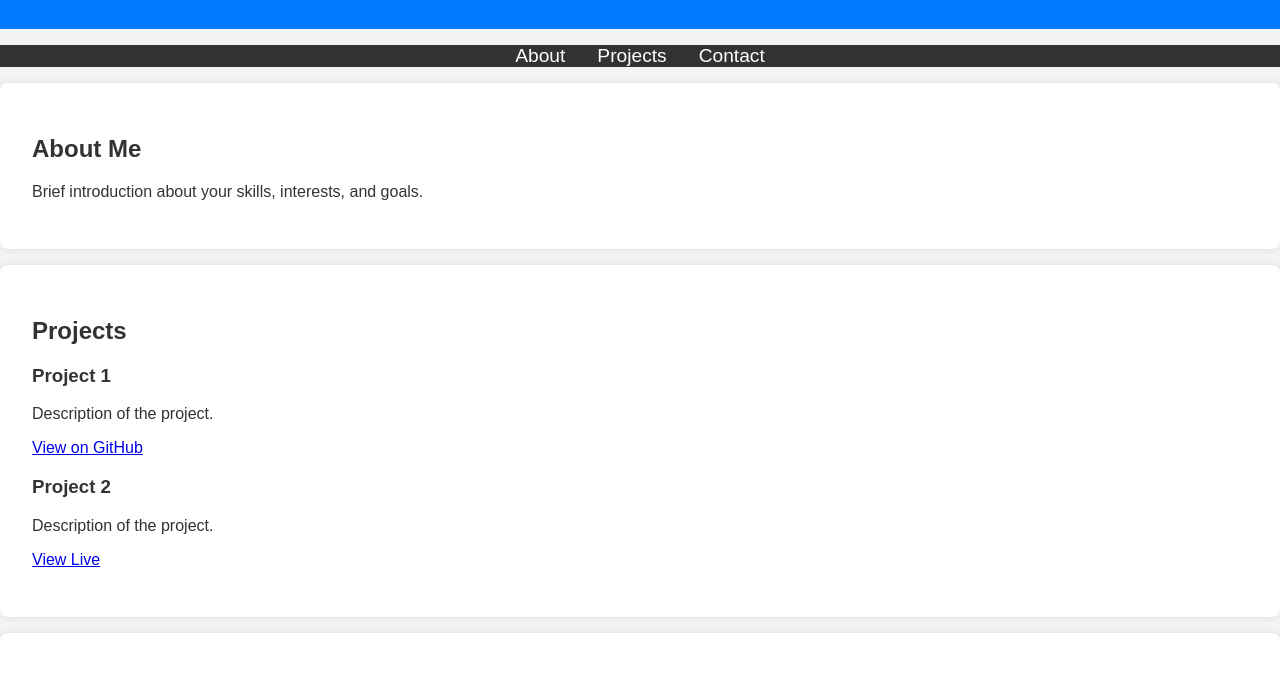
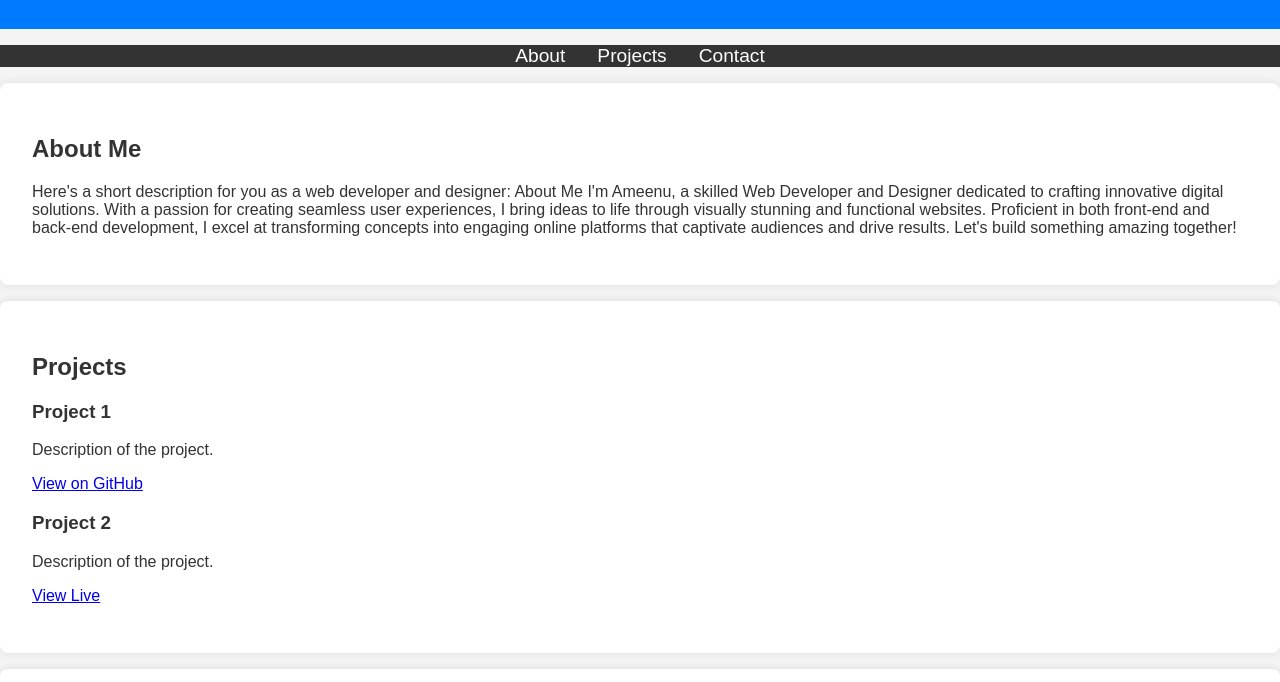
Before and after one commit to Aminullah-01/portfolio, a plain HTML site: page index.html in a window 1280 px wide. Shown: the part 117-799 px from the top of the page. Drawn offline with Linux system fonts and the light colour scheme.

Commit message:
Update index.html

```diff
--- a/index.html
+++ b/index.html
@@ -22,7 +22,11 @@
 
     <section id="about">
         <h2>About Me</h2>
-        <p>Brief introduction about your skills, interests, and goals.</p>
+        <p>Here's a short description for you as a web developer and designer:
+About Me
+I'm Ameenu, a skilled Web Developer and Designer dedicated to crafting innovative digital solutions. With a passion for creating seamless user experiences, I bring ideas
+            to life through visually stunning and functional websites. Proficient in both front-end and back-end development,
+            I excel at transforming concepts into engaging online platforms that captivate audiences and drive results. Let's build something amazing together!</p>
     </section>
 
     <section id="projects">
```
